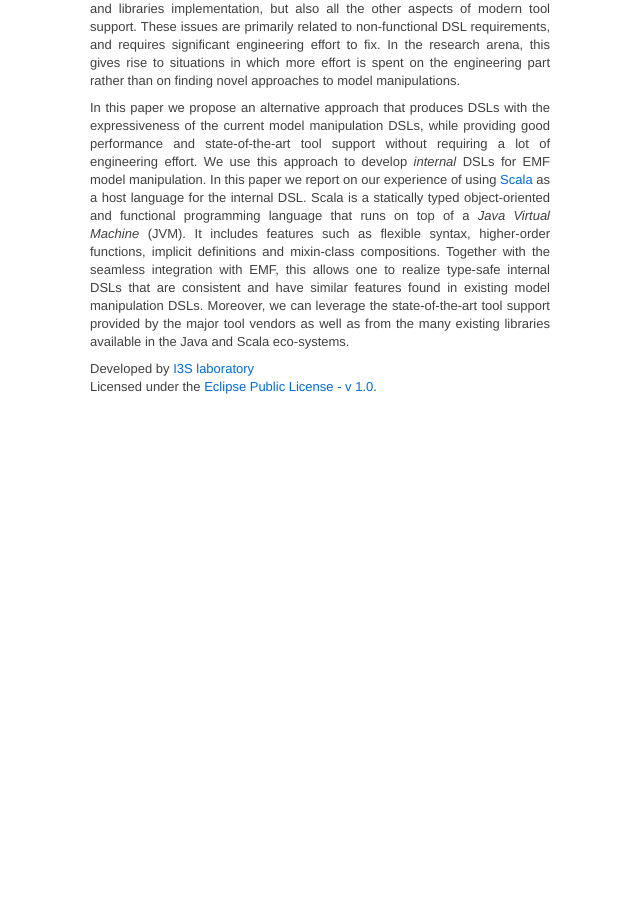
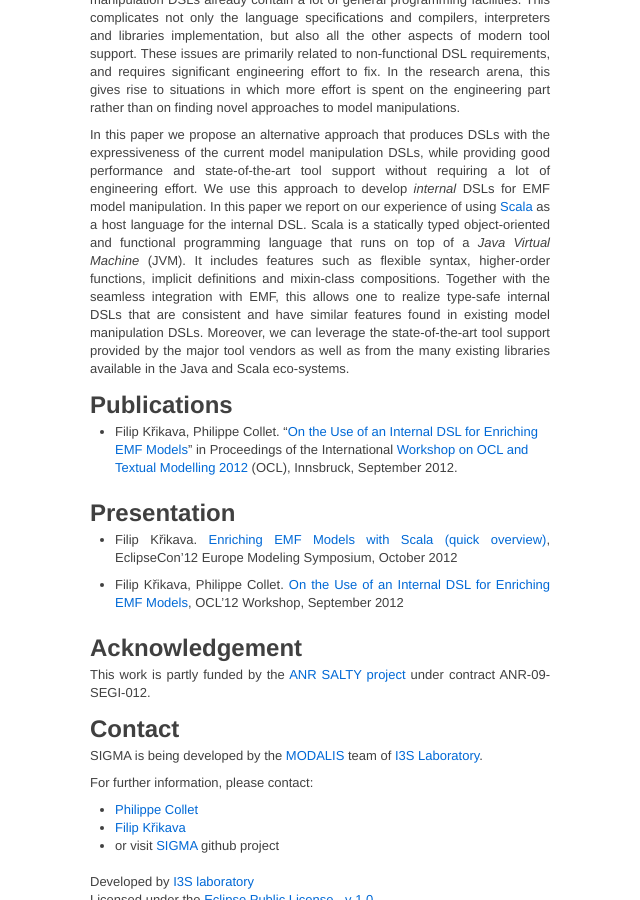
Before and after one commit to fikovnik/Sigma, a Jekyll site: the page built from index.md, in a window 1280 px wide and 900 px high, scrolled down 1676 px. Shown: the whole window, without its empty margins (80-720 px from the left). Built offline with Jekyll 4.4.1, drawn with Linux system fonts in a browser that asks for light colours; before the commit the page ends 2081 px from its top, so only the background shows below that; some of the changed text lies outside the part shown.

Commit message:
Added pubs, confs, links

```diff
--- a/index.md
+++ b/index.md
@@ -8,6 +8,8 @@ title: Sigma Project
 [Sigma]({{site.githubProject}}) project aims to provide a family of [Scala](http://scala-lang.org) embedded DSLs for model manipulation tasks such as model-to-model and model-to-text transformation, model validation, querying and construction based on the Eclipse Modeling Framework.
 
 While it started as a quick fix to a problems faced in [OCL](http://en.wikipedia.org/wiki/Object_Constraint_Language) (see the [OCL'12](http://st.inf.tu-dresden.de/OCL2012/preproceedings/09.pdf) paper for more details) it focuses towars much more ambitions goal...
+
+Sigma is used for the implementation of the [ACTRESS](http://fikovnik.net/Actress) project.
 
 _The documentation is under construction_
 
@@ -58,3 +60,27 @@ Scala is a statically typed object-oriented and functional programming language
 It includes features such as flexible syntax, higher-order functions, implicit definitions and mixin-class compositions.
 Together with the seamless integration with EMF, this allows one to realize type-safe internal DSLs that are consistent and have similar features found in existing model manipulation DSLs.
 Moreover, we can leverage the state-of-the-art tool support provided by the major tool vendors as well as from the many existing libraries available in the Java and Scala eco-systems.
+
+## Publications ##
+
+* Filip Křikava, Philippe Collet. "[On the Use of an Internal DSL for Enriching EMF Models](http://st.inf.tu-dresden.de/OCL2012/preproceedings/09.pdf)" in Proceedings of the International [Workshop on OCL and Textual Modelling 2012](http://st.inf.tu-dresden.de/OCL2012/) (OCL), Innsbruck, September 2012.
+
+## Presentation ##
+
+* Filip Křikava. [Enriching EMF Models with Scala (quick overview)](http://www.slideshare.net/krikava/enriching-emf-models-with-scala), EclipseCon'12 Europe Modeling Symposium, October 2012
+
+* Filip Křikava, Philippe Collet. [On the Use of an Internal DSL for Enriching EMF Models](http://www.slideshare.net/krikava/krikava-ocl12), OCL'12 Workshop, September 2012
+
+## Acknowledgement ##
+
+This work is partly funded by the [ANR SALTY project](https://salty.unice.fr/) under contract ANR-09-SEGI-012.
+
+## Contact ##
+
+SIGMA is being developed by the [MODALIS](http://modalis.polytech.unice.fr/) team of [I3S Laboratory](http://www.i3s.unice.fr/I3S/).
+
+For further information, please contact:
+
+* [Philippe Collet](http://www.i3s.unice.fr/~collet/)
+* [Filip Křikava](http://fikovnik.net/canape/index.html)
+* or visit [SIGMA](https://github.com/fikovnik/Sigma) github project
```
